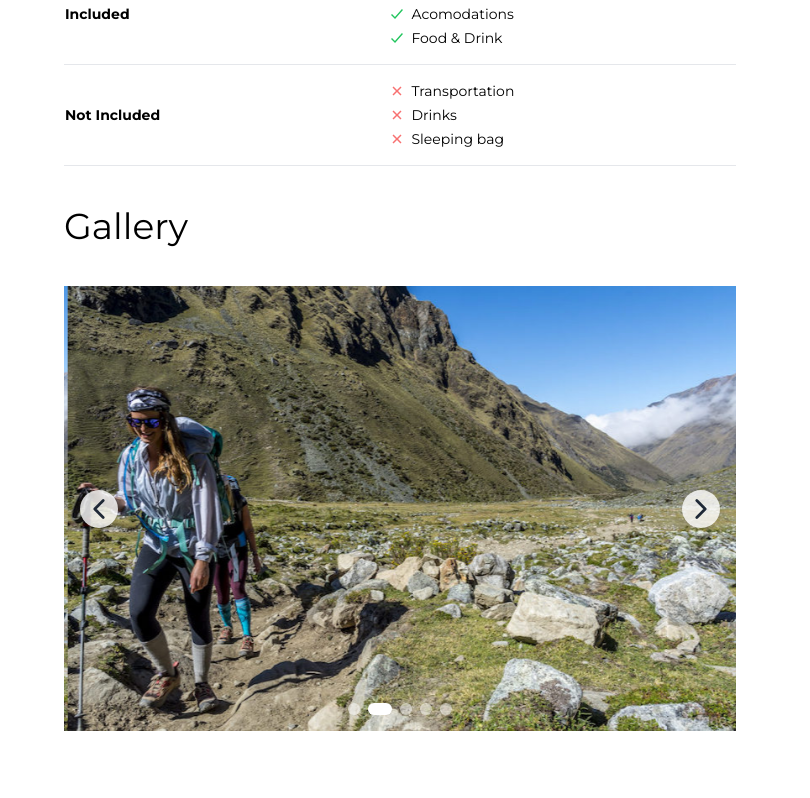
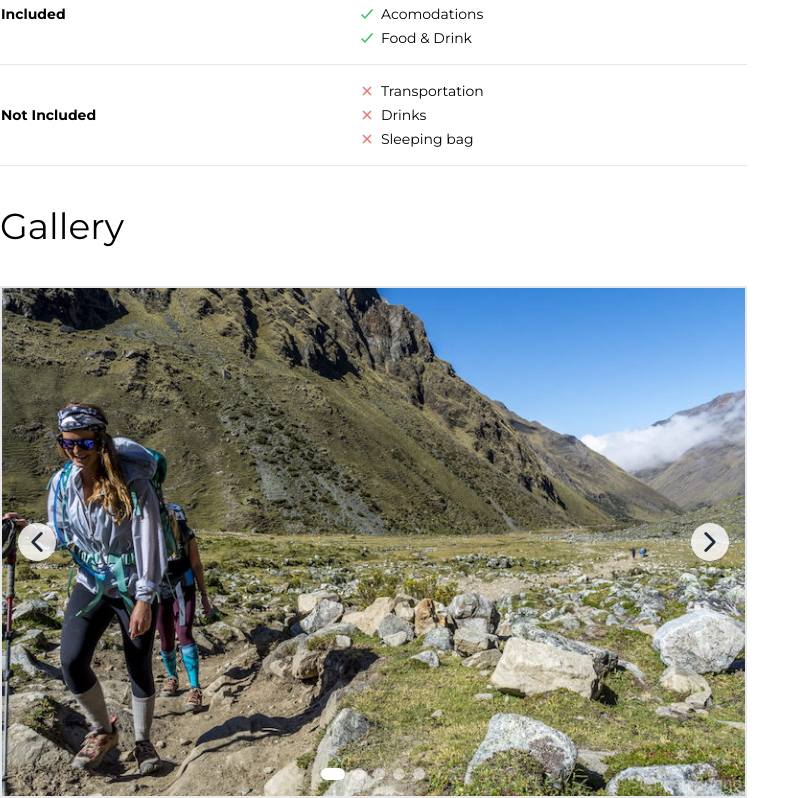
Before and after one commit to perujungletrips/front, a Next.js app: page /tour_example in a window 1280 px wide. Shown: the part 1493-2291 px from the top of the page, without its empty margins (0-810 px from the left). Before the commit the page ends 2224 px from the top, so only its background shows below. Built offline with nearby package versions, Linux system fonts and the light colour scheme.

Commit message:
carousel

```diff
--- a/components/carousel/Carousel.tsx
+++ b/components/carousel/Carousel.tsx
@@ -29,13 +29,16 @@ const Carousel: React.FC<Props> = ({ items, autoSlide=false, autoSlideInterval=5
   }, [autoSlide, autoSlideInterval])
 
   return (
-    <div className="overflow-hidden relative">
-      <div
-        className="flex transition-transform ease-out duration-1000"
-        style={{transform:`translateX(-${activeIndex*100}%)`}}
-      >
-        {items}
-      </div>
+    <div className="overflow-hidden relative w-full h-full">
+
+      {items.map((item, index) =>
+        <div
+          key={index}
+          className = {`absolute top-0 left-0 w-full h-full flex items-center justify-center transition-opacity duration-1000 ${index === activeIndex ? 'opacity-100':'opacity-0'}`}
+        >
+          {item}
+        </div>
+      )}
       <div className="absolute inset-0 flex items-center justify-between p-4 text-3xl">
         <button
           onClick={handlePrevItemBtn}
--- a/pages/tour_example.tsx
+++ b/pages/tour_example.tsx
@@ -6,11 +6,11 @@ import { IoCheckmarkSharp, IoCloseSharp, IoEllipse } from 'react-icons/io5'
 
 const images = [
   '/img_1.jpg',
-  '/img_1.jpg',
-  '/img_1.jpg',
-  '/img_1.jpg',
-  '/img_1.jpg',
-  '/img_1.jpg',
+  '/img_2.jpg',
+  '/img_3.jpg',
+  '/img_4.jpg',
+  '/img_5.jpg',
+  '/img_6.jpg',
 ];
 const background = '/salkantay.png';
 const title = 'Salkantay 4D';
@@ -72,8 +72,8 @@ export default function tour_example() {
         <link rel="icon" href="/favicon.ico" />
       </Head>
       <main>
-        <div className='content'>
-          <div className='max-w-6xl m-auto my-10 overflow-hidden' id='Background'>
+        <div className='content max-w-screen-2xl m-auto'>
+          <div className='my-10 overflow-hidden' id='Background'>
             <Card imgUrl={background}>
               <h1 className="mb-2 text-4xl font-bold tracking-tight">{title}</h1>
               <span className='mb-2 text-2xl'>{`$${price}`}</span>
@@ -98,7 +98,7 @@ export default function tour_example() {
             </Card>
           </div>
 
-          <div className='max-w-6xl m-auto md:flex md:flex-wrap md:justify-between'>
+          <div className='md:flex md:flex-wrap md:justify-between'>
             <div className='h-auto md:w-7/12'>
               <div className='px-10 my-10 md:px-0' id='Itinerary'>
                 <h2 className='text-4xl mb-10'>Itinerary</h2>
@@ -168,10 +168,11 @@ export default function tour_example() {
                   </tbody>
                 </table>
               </div>
-              <div className='max-w-3xl m-auto' id='Gallery'>
+              <div className='' id='Gallery'>
                 <h2 className='text-4xl mb-10 px-10 md:px-0'>Gallery</h2>
+                <div className="w-full h-72 lg:h-[32rem] border-2">
                   <Carousel
-                  autoSlide={true}
+                    autoSlide={false}
                     items={images.map((image_url, index) =>
                       <Image
                         src={image_url}
@@ -179,10 +180,11 @@ export default function tour_example() {
                         alt={'image'}
                         width={800}
                         height={533}
-                      className='h-full w-full'
+                        className='h-full object-cover md:w-full'
                       />
                     )}
                   />
+                </div>
               </div>
             </div>
 
```
Lines whose indentation alone changed are shown as unchanged.
